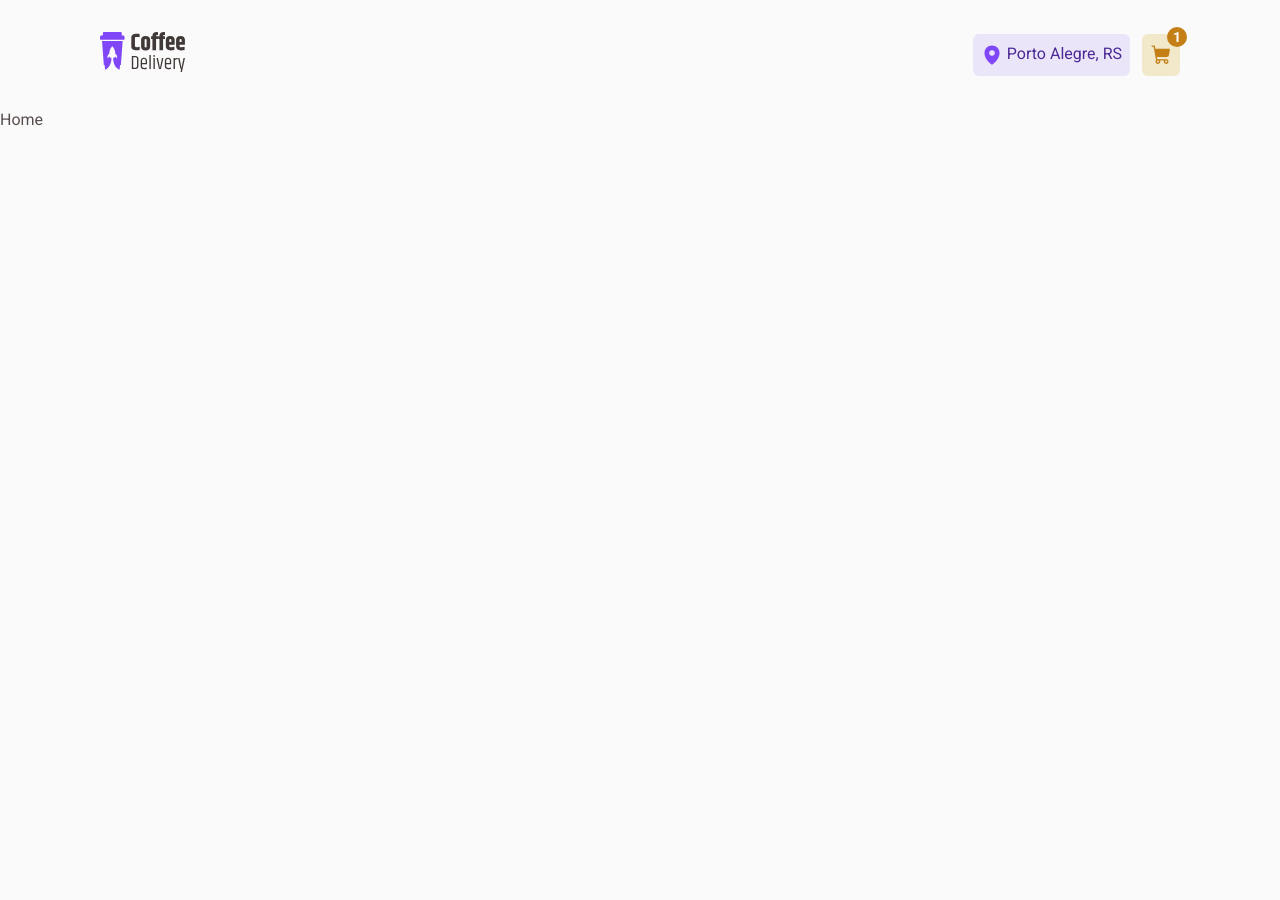
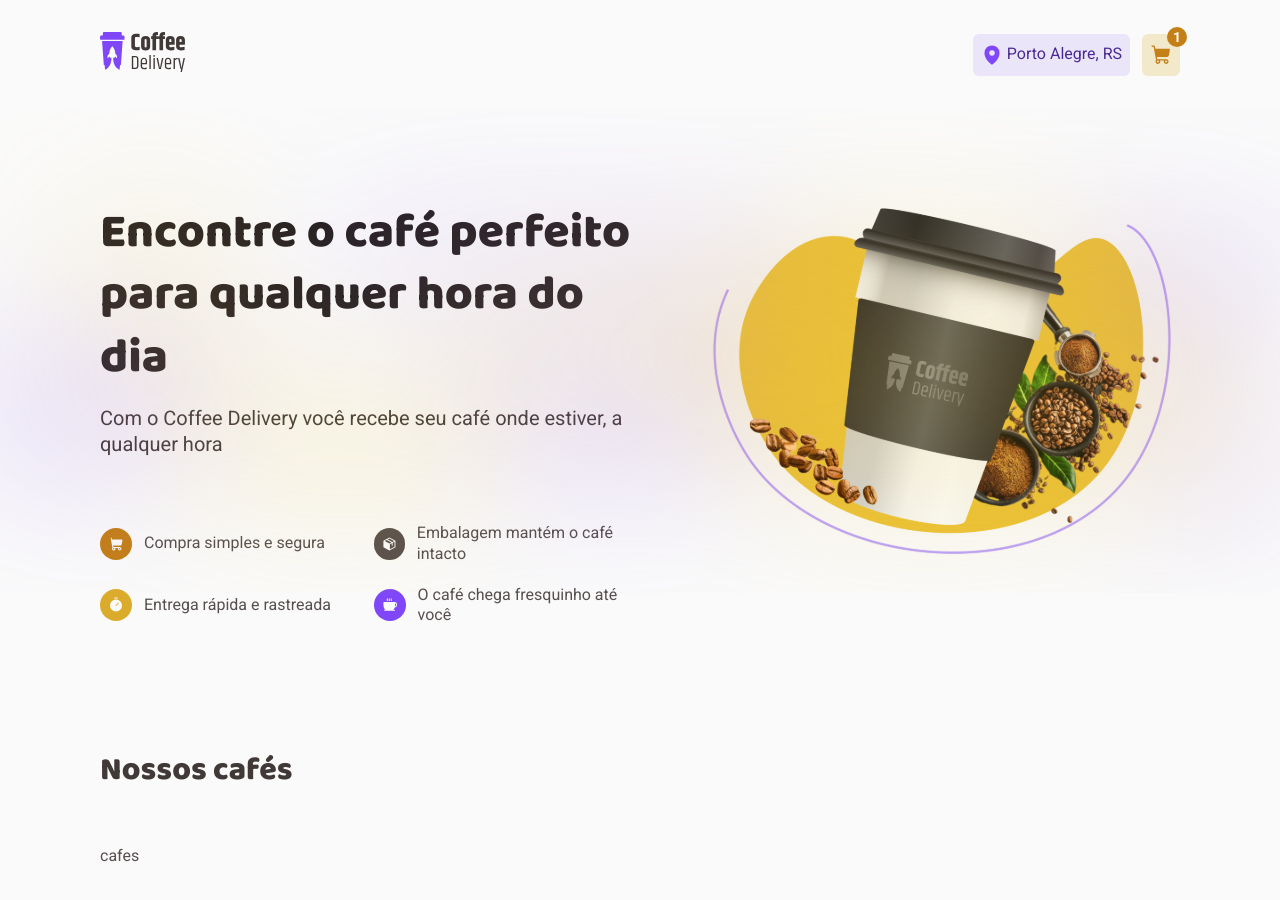
Before and after one commit to StefanyVasc/coffee-delivery, a React (Vite) app: page / in a window 1280 px wide. Shown: the top 900 px of the page. Before the commit the page ends 800 px from the top, so only its background shows below. Built offline with nearby package versions, Linux system fonts and the light colour scheme.

Commit message:
feat: create style for Home Page

```diff
--- a/src/pages/Home/index.tsx
+++ b/src/pages/Home/index.tsx
@@ -1,3 +1,83 @@
+import { Coffee, Package, ShoppingCart, Timer } from '@phosphor-icons/react'
+import { useTheme } from 'styled-components'
+import {
+  CoffeeListContainer,
+  Heading,
+  HeroContainer,
+  HeroContent,
+  InfoContainer,
+} from './style'
+
 export function Home() {
-  return <div>Home</div>
+  const theme = useTheme()
+
+  return (
+    <div>
+      <HeroContainer>
+        <HeroContent>
+          <div>
+            <Heading>
+              <h1>Encontre o café perfeito para qualquer hora do dia</h1>
+              <span>
+                Com o Coffee Delivery você recebe seu café onde estiver, a
+                qualquer hora
+              </span>
+            </Heading>
+
+            <InfoContainer>
+              <div>
+                <ShoppingCart
+                  size={32}
+                  weight="fill"
+                  color={theme.colors.background}
+                  style={{ backgroundColor: theme.colors.yellowDark }}
+                />
+                <span>Compra simples e segura</span>
+              </div>
+
+              <div>
+                <Package
+                  size={32}
+                  weight="fill"
+                  color={theme.colors.background}
+                  style={{ backgroundColor: theme.colors.baseText }}
+                />
+                <span>Embalagem mantém o café intacto</span>
+              </div>
+
+              <div>
+                <Timer
+                  size={32}
+                  weight="fill"
+                  color={theme.colors.background}
+                  style={{ backgroundColor: theme.colors.yellow }}
+                />
+                <span>Entrega rápida e rastreada</span>
+              </div>
+
+              <div>
+                <Coffee
+                  size={32}
+                  weight="fill"
+                  color={theme.colors.background}
+                  style={{ backgroundColor: theme.colors.purple }}
+                />
+                <span>O café chega fresquinho até você</span>
+              </div>
+            </InfoContainer>
+          </div>
+          <img
+            src="/public/assets/HeroImage.svg"
+            alt="Café do Coffee Delivery"
+          />
+        </HeroContent>
+        <img src="/public/assets/HeroBg.svg" alt="" id="hero-bg" />
+      </HeroContainer>
+
+      <CoffeeListContainer>
+        <h2>Nossos cafés</h2>
+        <div>cafes</div>
+      </CoffeeListContainer>
+    </div>
+  )
 }
--- /dev/null
+++ b/src/pages/Home/style.ts
@@ -0,0 +1,87 @@
+import styled from 'styled-components'
+
+import { mixins } from '../../styles/mixins'
+
+export const HeroContainer = styled.section`
+  position: relative;
+
+  img#hero-bg {
+    position: absolute;
+    top: 0;
+    left: 0;
+    max-height: 544px;
+    width: 100vw;
+    object-fit: cover;
+  }
+`
+
+export const HeroContent = styled.div`
+  max-width: 1120px;
+  padding: 92px 20px;
+  margin: 0 auto;
+
+  display: flex;
+  gap: 56px;
+  align-items: flex-start;
+  justify-content: space-between;
+
+  > div {
+    display: flex;
+    flex-direction: column;
+    gap: 66px;
+  }
+`
+
+export const Heading = styled.div`
+  display: flex;
+  flex-direction: column;
+  gap: 16px;
+
+  > h1 {
+    ${mixins.fonts.titleXL}
+    color: ${({ theme }) => theme.colors.baseTitle}
+  }
+
+  > span {
+    ${mixins.fonts.textL}
+    color: ${({ theme }) => theme.colors.baseSubtitle}
+  }
+`
+
+export const InfoContainer = styled.div`
+  display: grid;
+  grid-template-columns: repeat(2, 1fr);
+  grid-row-gap: 20px;
+
+  > div {
+    display: flex;
+    align-items: center;
+    gap: 12px;
+
+    svg {
+      padding: 8px;
+      border-radius: 999px;
+    }
+  }
+`
+
+export const CoffeeListContainer = styled.section`
+  max-width: 1120px;
+  padding: 32px 20px 150px;
+  margin: 0 auto;
+
+  display: flex;
+  flex-direction: column;
+  gap: 54px;
+
+  > h2 {
+    ${mixins.fonts.titleL}
+    color: ${({ theme }) => theme.colors.baseSubtitle}
+  }
+
+  > div {
+    display: grid;
+    grid-template-columns: repeat(4, 1fr);
+    gap: 40px 32px;
+  }
+`
```
